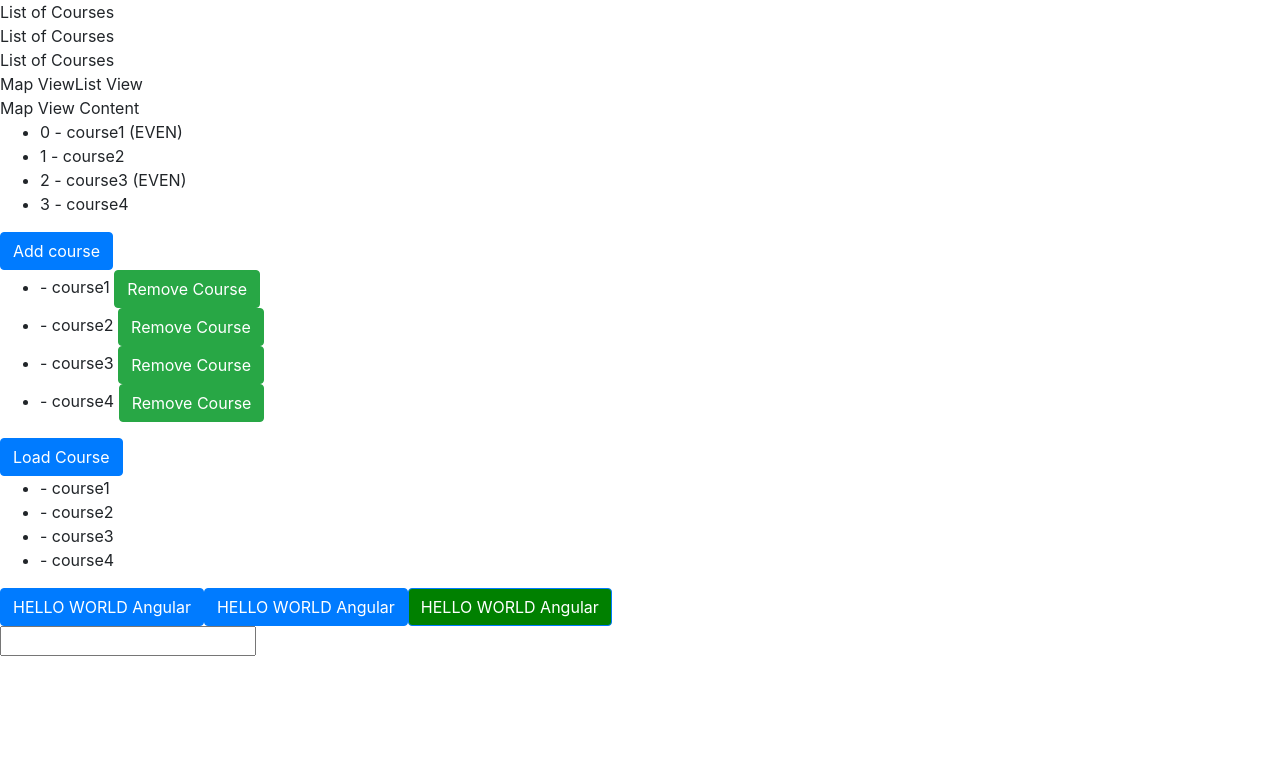
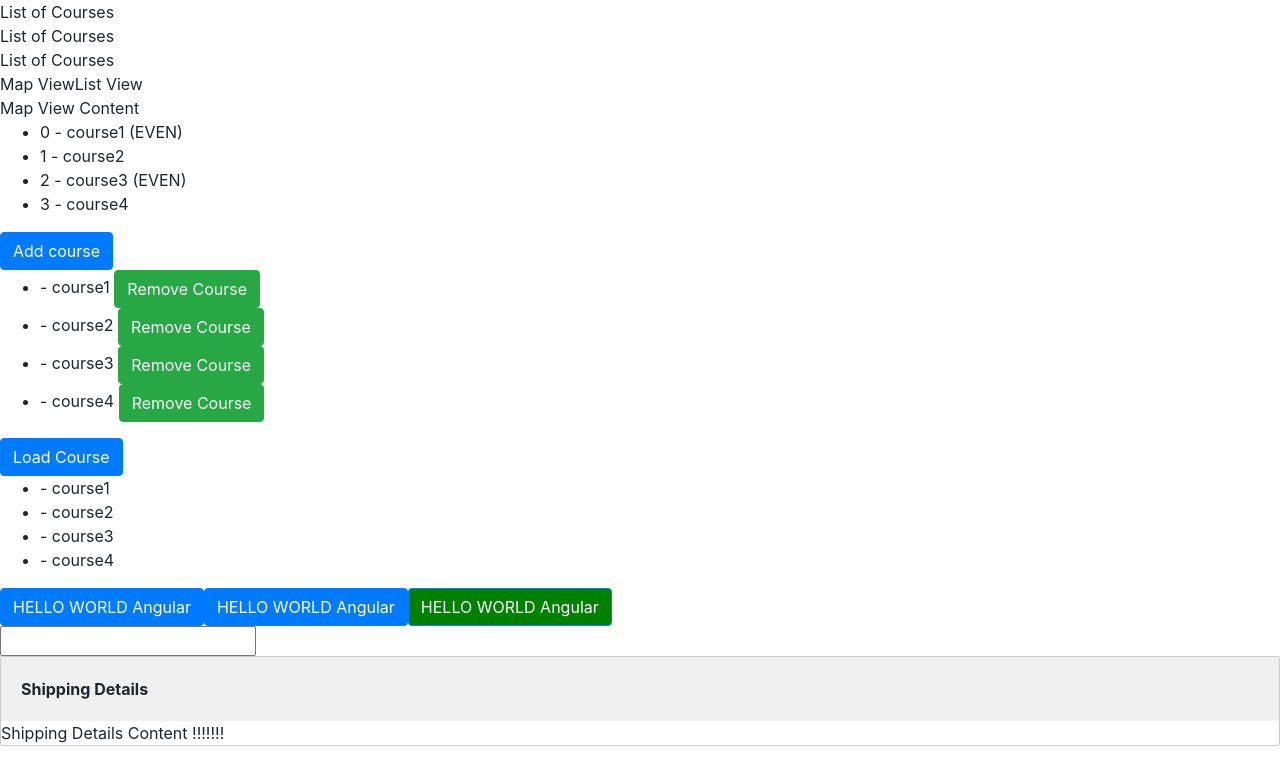
Before and after one commit to ChichiZhou/AngularPractice, an Angular app: page / in a window 1280 px wide. Shown: the top 784 px of the page. Built offline with nearby package versions, Linux system fonts and the light colour scheme.

Commit message:
Add zippy

```diff
--- a/src/app/app.component.html
+++ b/src/app/app.component.html
@@ -90,3 +90,8 @@
 <!-- Custom Directives -->
 <br />
 <input type="text" [appInputFormat]="'uppercase'" />
+<!-- zippy -->
+<br />
+<app-zippy title="Shipping Details">
+  <div class="body">Shipping Details Content !!!!!!!</div>
+</app-zippy>
--- a/src/app/app.module.ts
+++ b/src/app/app.module.ts
@@ -7,9 +7,10 @@ import { AppRoutingModule } from './app-routing.module';
 import { AppComponent } from './app.component';
 import { CoursesComponent } from './courses/courses.component';
 import { InputFormatDirective } from './input-format.directive';
+import { ZippyComponent } from './zippy/zippy.component';
 
 @NgModule({
-  declarations: [AppComponent, CoursesComponent, SummaryPipe, InputFormatDirective],
+  declarations: [AppComponent, CoursesComponent, SummaryPipe, InputFormatDirective, ZippyComponent],
   imports: [BrowserModule, AppRoutingModule, FormsModule],
   providers: [],
   bootstrap: [AppComponent],
--- /dev/null
+++ b/src/app/zippy/zippy.component.css
@@ -0,0 +1,16 @@
+.zippy {
+  border: 1px solid #ccc;
+  border-radius: 2px;
+}
+.zippy-heading {
+  font-weight: bold;
+  padding: 20px;
+}
+
+.zippy-heading {
+  padding: 20px;
+}
+
+.expand {
+  background: #f0f0f0;
+}
--- /dev/null
+++ b/src/app/zippy/zippy.component.html
@@ -0,0 +1,8 @@
+<div class="zippy">
+  <div class="zippy-heading" [class.expand]="isExpanded" (click)="toggle()">
+    {{ title }}
+  </div>
+  <div *ngIf="isExpanded" class="zippy-body">
+    <ng-content></ng-content>
+  </div>
+</div>
--- /dev/null
+++ b/src/app/zippy/zippy.component.ts
@@ -0,0 +1,14 @@
+import { Component, OnInit, Input } from '@angular/core';
+
+@Component({
+  selector: 'app-zippy',
+  templateUrl: './zippy.component.html',
+  styleUrls: ['./zippy.component.css'],
+})
+export class ZippyComponent {
+  @Input('title') title: string;
+  isExpanded: boolean = true;
+  toggle() {
+    this.isExpanded = !this.isExpanded;
+  }
+}
```
Also changed, not shown: 1 other file (tests, documents, lock files or other folders).
